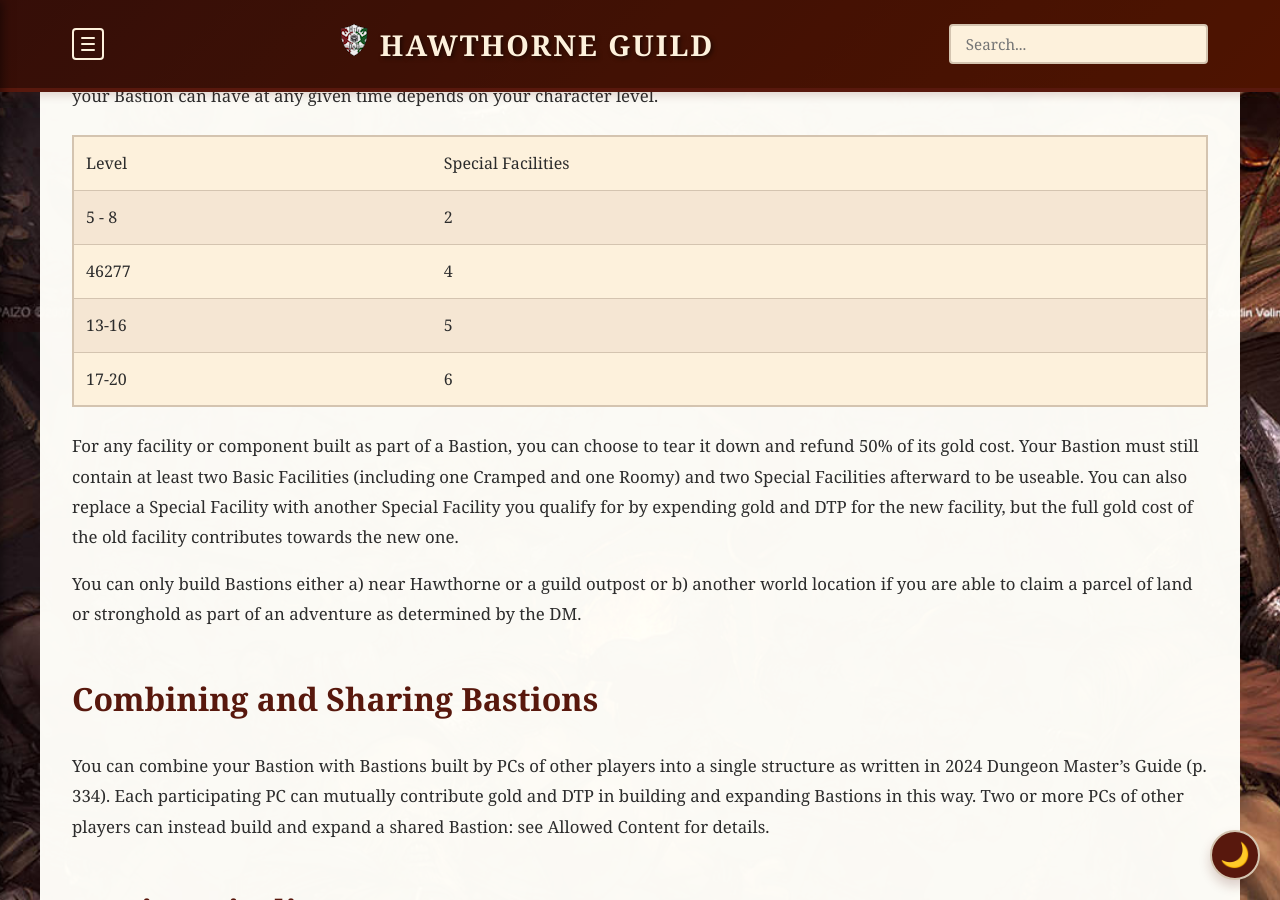
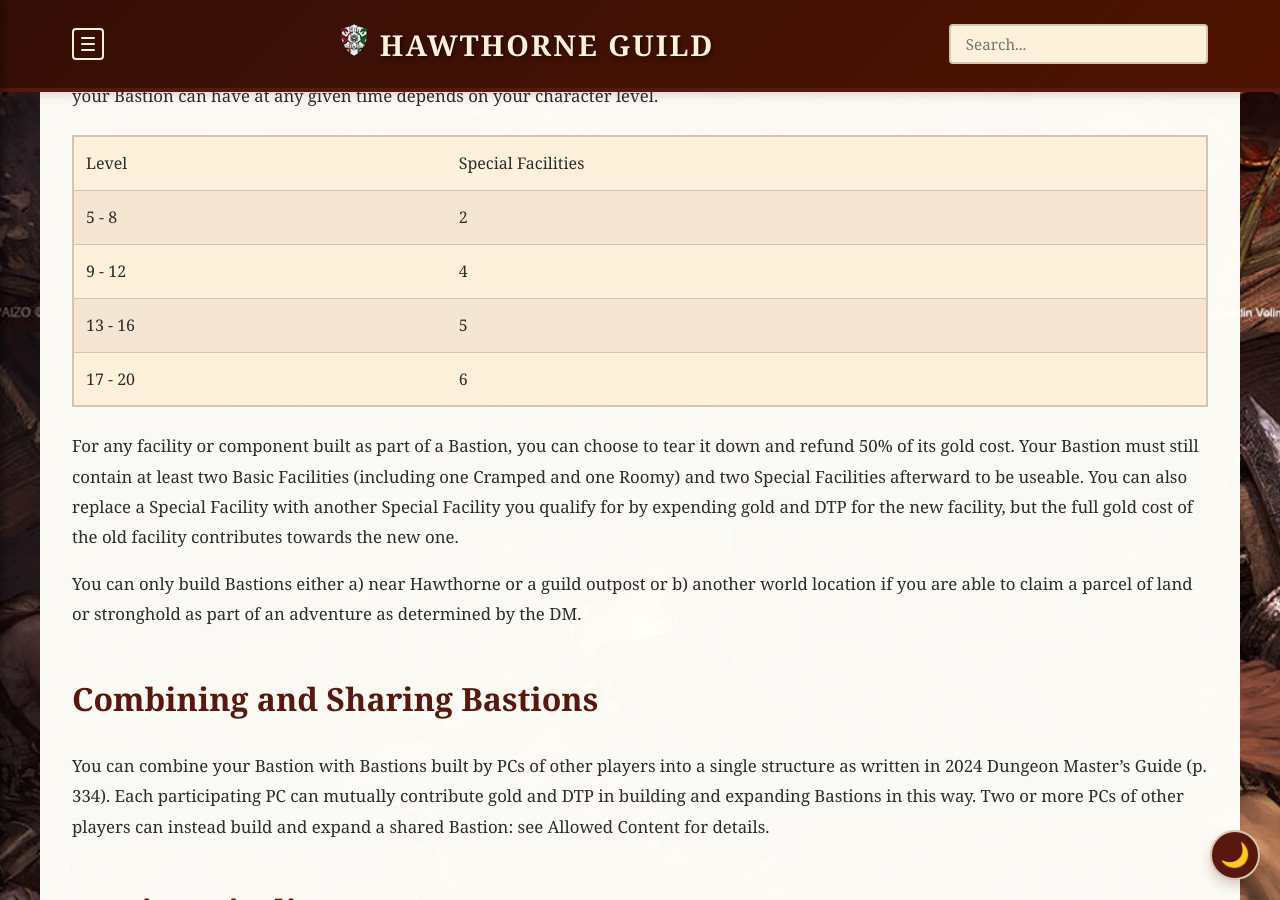
Before and after one commit to coconutswallow/Guides, a Jekyll site: the page built from _playersguide/appendices/bastions.md, in a window 1280 px wide and 900 px high, scrolled down 568 px. Built offline with Jekyll 4.4.1, drawn with Linux system fonts in a browser that asks for light colours; comment, search, counter and statistics services are not loaded.

Commit message:
Update bastions.md

```diff
--- a/_playersguide/appendices/bastions.md
+++ b/_playersguide/appendices/bastions.md
@@ -14,10 +14,10 @@
 You must meet the prerequisites of any Special Facility in order to build and benefit from it, and the maximum number of Special Facilities your Bastion can have at any given time depends on your character level.
 
 |Level|	Special Facilities|
-|5 - 8|	2|
-|46277|	4|
-|13-16|	5|
-|17-20|	6|
+|5 - 8|2|
+|9 - 12|4|
+|13 - 16|5|
+|17 - 20|6|
 
 For any facility or component built as part of a Bastion, you can choose to tear it down and refund 50% of its gold cost. Your Bastion must still contain at least two Basic Facilities (including one Cramped and one Roomy) and two Special Facilities afterward to be useable. You can also replace a Special Facility with another Special Facility you qualify for by expending gold and DTP for the new facility, but the full gold cost of the old facility contributes towards the new one.
 
```
